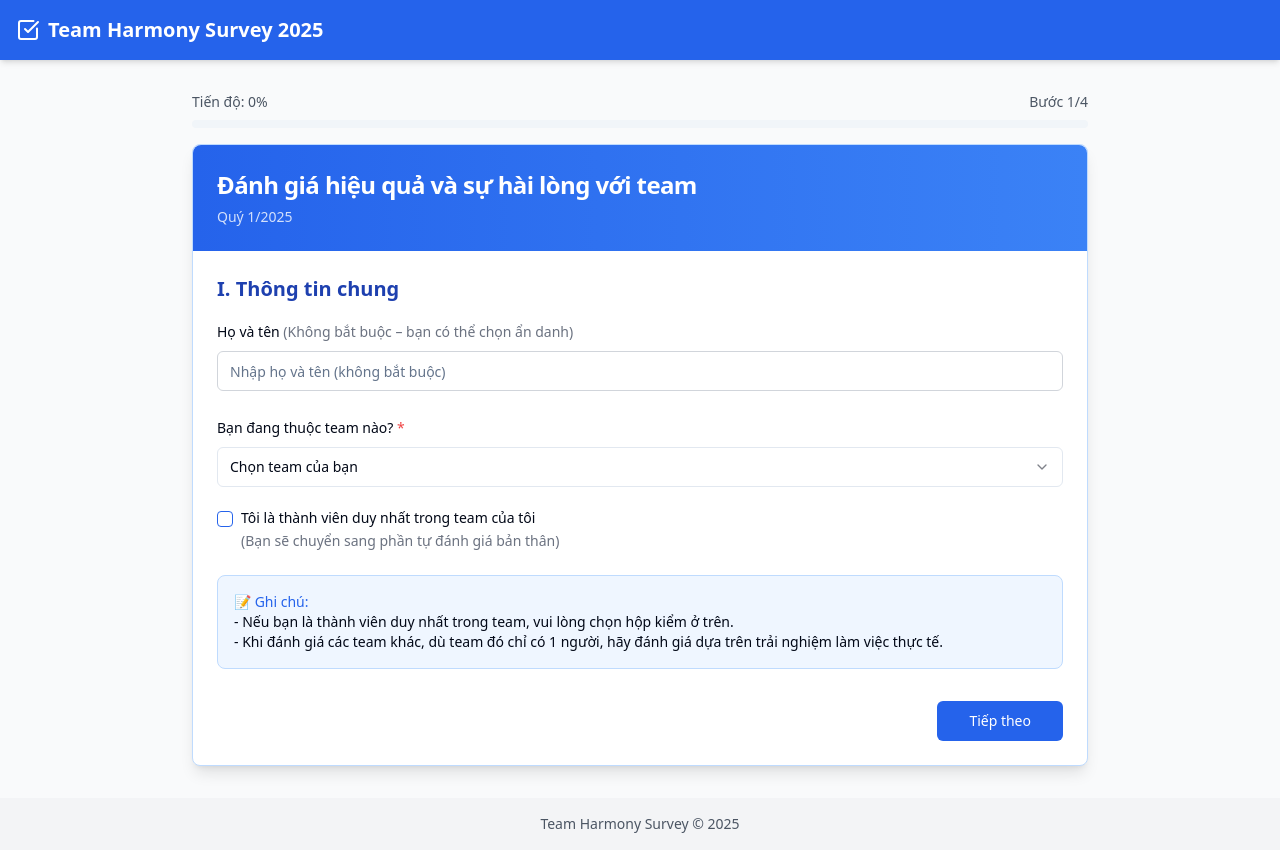
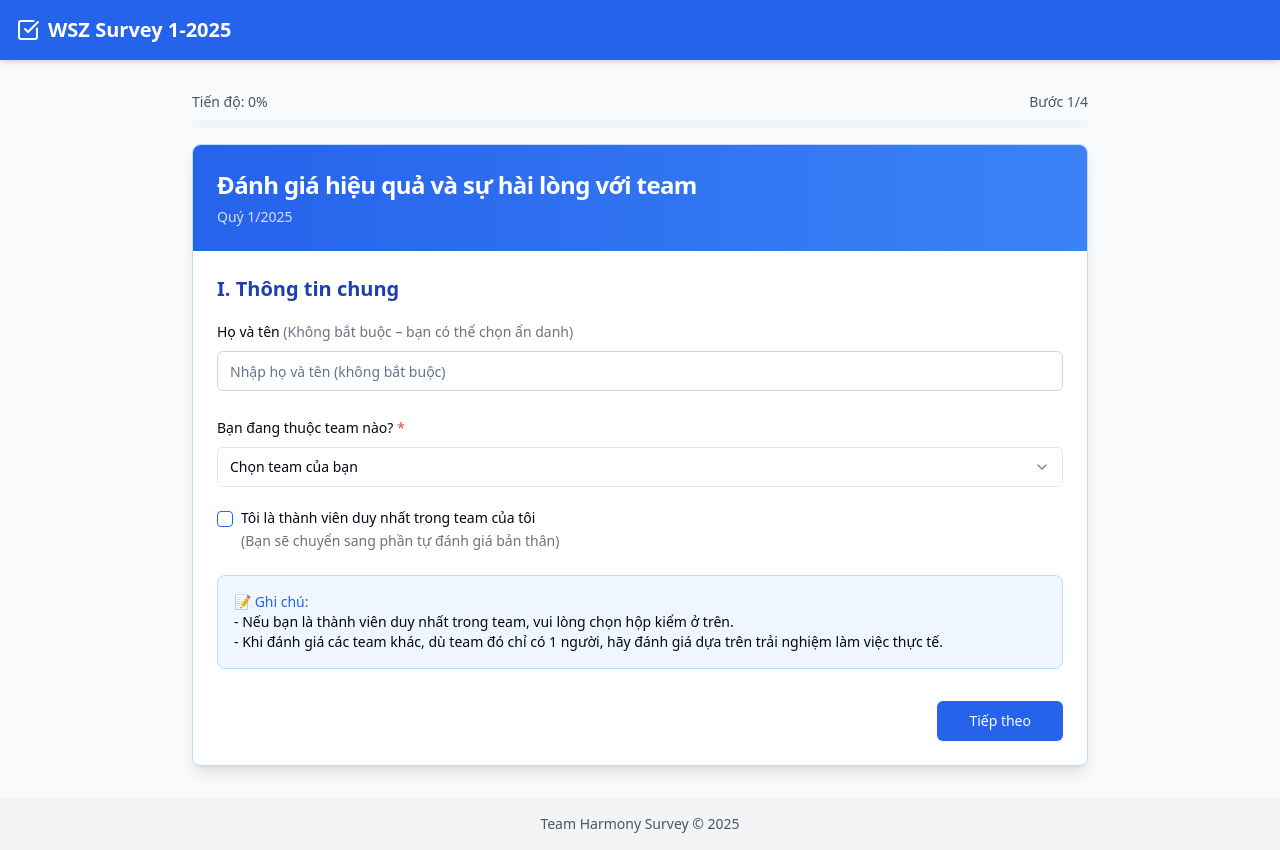
Before and after one commit to hoangmanh-abc/team-harmony-survey-2025, a React (Vite) app: page / in a window 1280 px wide. Built offline with nearby package versions, Linux system fonts and the light colour scheme.

Commit message:
Visual edit in Lovable
Edited UI in Lovable

```diff
--- a/src/components/Header.tsx
+++ b/src/components/Header.tsx
@@ -1,16 +1,11 @@
-
 import React from 'react';
 import { CheckSquare } from 'lucide-react';
-
 const Header = () => {
-  return (
-    <header className="bg-survey-primary text-white py-4 shadow-md">
+  return <header className="bg-survey-primary text-white py-4 shadow-md">
       <div className="container mx-auto px-4 flex items-center justify-center md:justify-start">
         <CheckSquare className="mr-2 h-6 w-6" />
-        <h1 className="text-xl font-bold">Team Harmony Survey 2025</h1>
+        <h1 className="text-xl font-bold">WSZ Survey 1-2025</h1>
       </div>
-    </header>
-  );
+    </header>;
 };
-
 export default Header;
```
